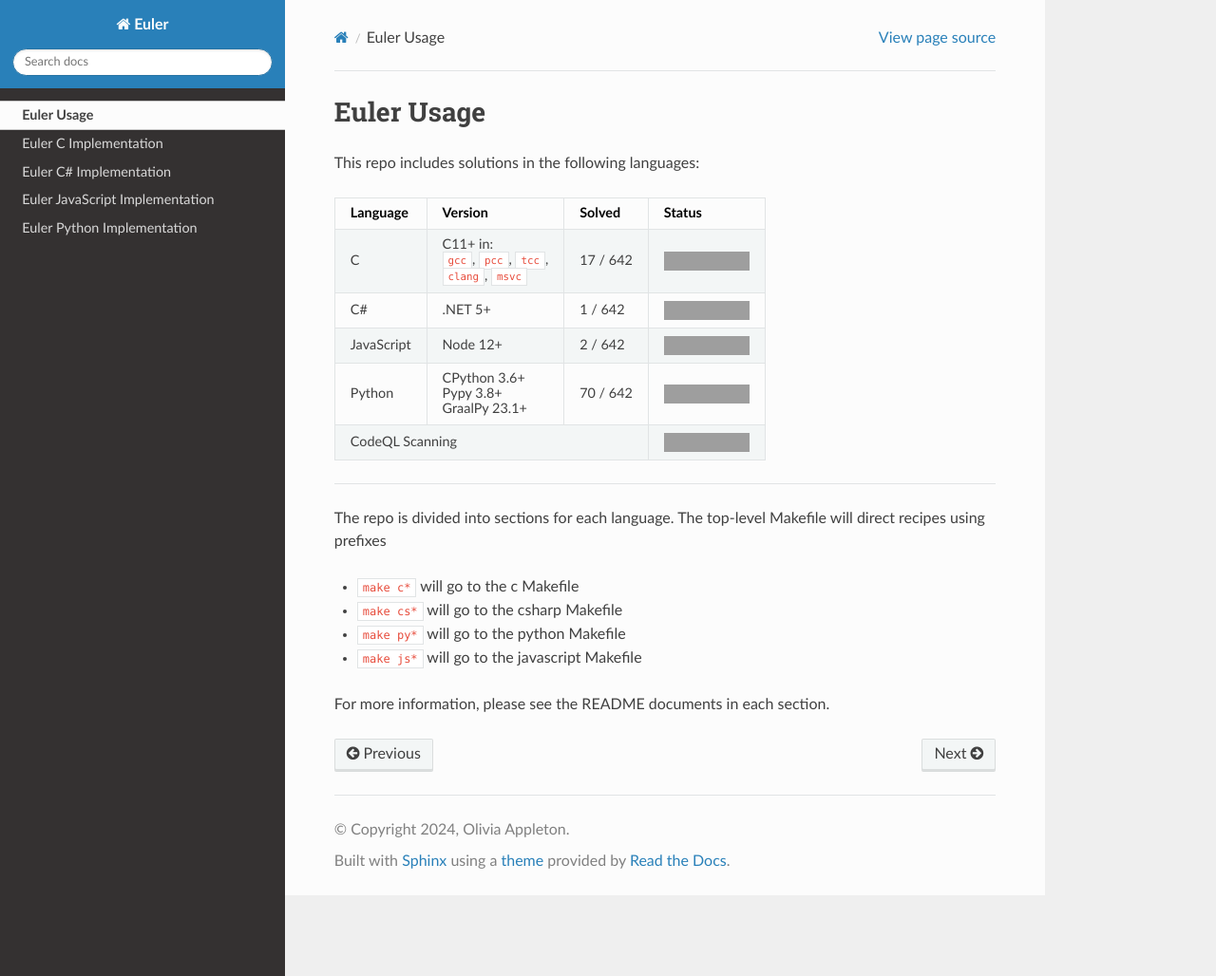
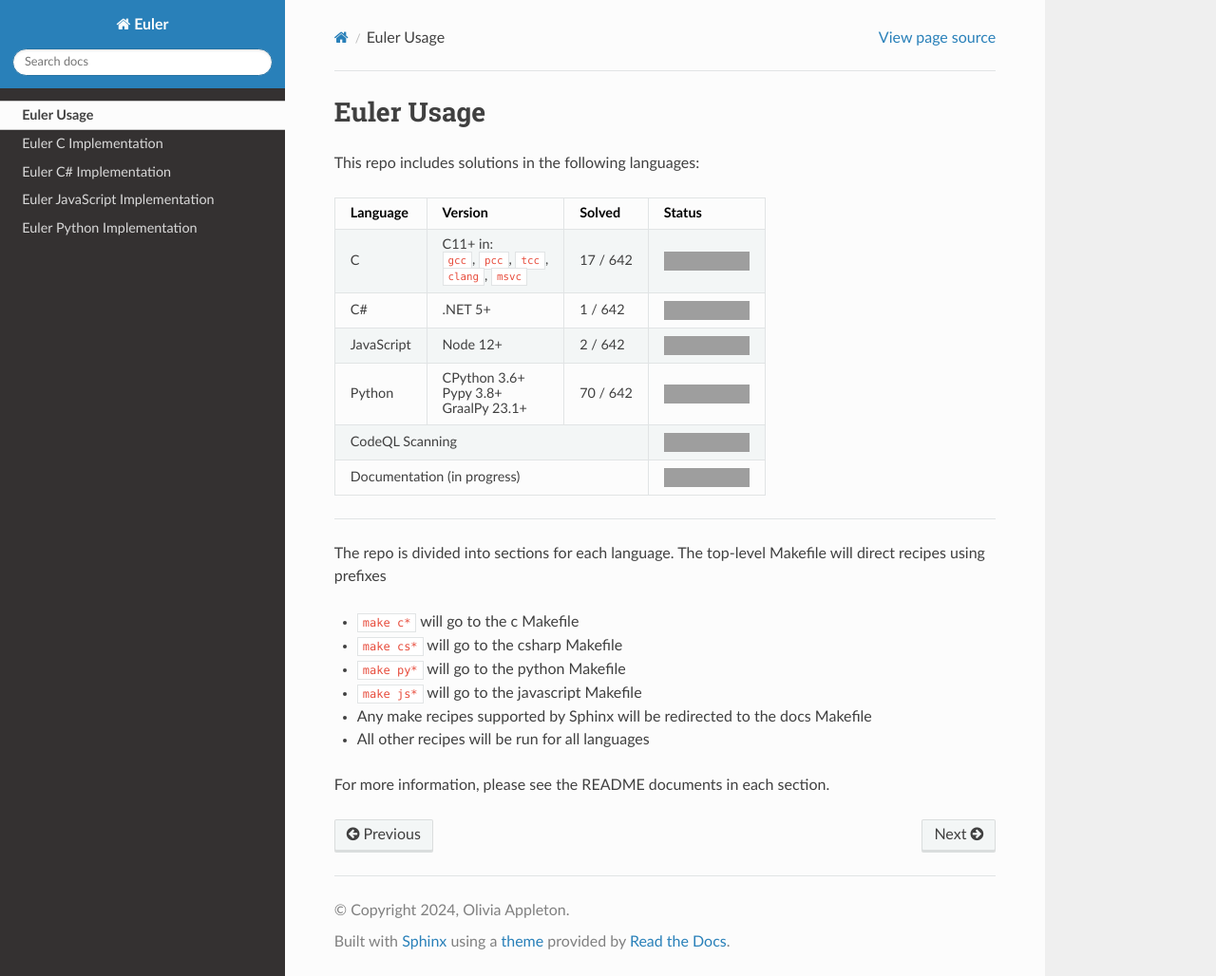
Before and after one commit to LivInTheLookingGlass/Euler, a Sphinx documentation site: the page built from docs/usage.rst, in a window 1280 px wide and 1028 px high. Shown: the whole window at 95% size. Built offline with Sphinx 7.4.7 and the Read the Docs theme 2.0.0, drawn with Linux system fonts in a browser that asks for light colours; grey boxes are pictures that could not be loaded.

```diff
--- a/README.rst
+++ b/README.rst
@@ -33,6 +35,8 @@ LivInTheLookingGlass’s Project Euler solutions
 |            | GraalPy 23.1+       |              |              |
 +------------+---------------------+--------------+--------------+
 | CodeQL Scanning                                 | |CodeQL|     |
++-------------------------------------------------+--------------+
+| Documentation (in progress)                     | |Pages|      |
 +-------------------------------------------------+--------------+
 
 This is the repository I keep for prospective employers to look at
@@ -58,5 +62,7 @@ Makefile will direct recipes using prefixes
 -  ``make cs*`` will go to the csharp Makefile
 -  ``make py*`` will go to the python Makefile
 -  ``make js*`` will go to the javascript Makefile
+-  Any make recipes supported by Sphinx will be redirected to the docs Makefile
+-  All other recipes will be run for all languages
 
 For more information, please see the README documents in each section.
--- a/docs/c/p0001.rst
+++ b/docs/c/p0001.rst
@@ -3,6 +3,6 @@ C Implementation of Problem 1
 
 View source code `here on GitHub! <https://github.com/LivInTheLookingGlass/Euler/blob/master/c/p0001.c>`_
 
-.. autocmodule:: ./p0001.c
+.. autocmodule:: p0001.c
    :members:
    :undoc-members:
--- a/docs/conf.py
+++ b/docs/conf.py
@@ -12,6 +12,7 @@ basedir = os.path.abspath(os.path.join(os.path.dirname(__file__), '..'))
 sys.path.insert(0, basedir)
 sys.path.insert(0, basedir + os.sep + 'python')
 c_autodoc_roots = [basedir + os.sep + 'c']
+c_autodoc_compilation_args = ['-std=c11', '-DAMD_COMPILER=0']
 js_source_path = basedir + os.sep + 'javascript'
 
 project = 'Euler'
```
Also changed, not shown: other parts of README.rst (+3 -1 lines), 2 other files.
